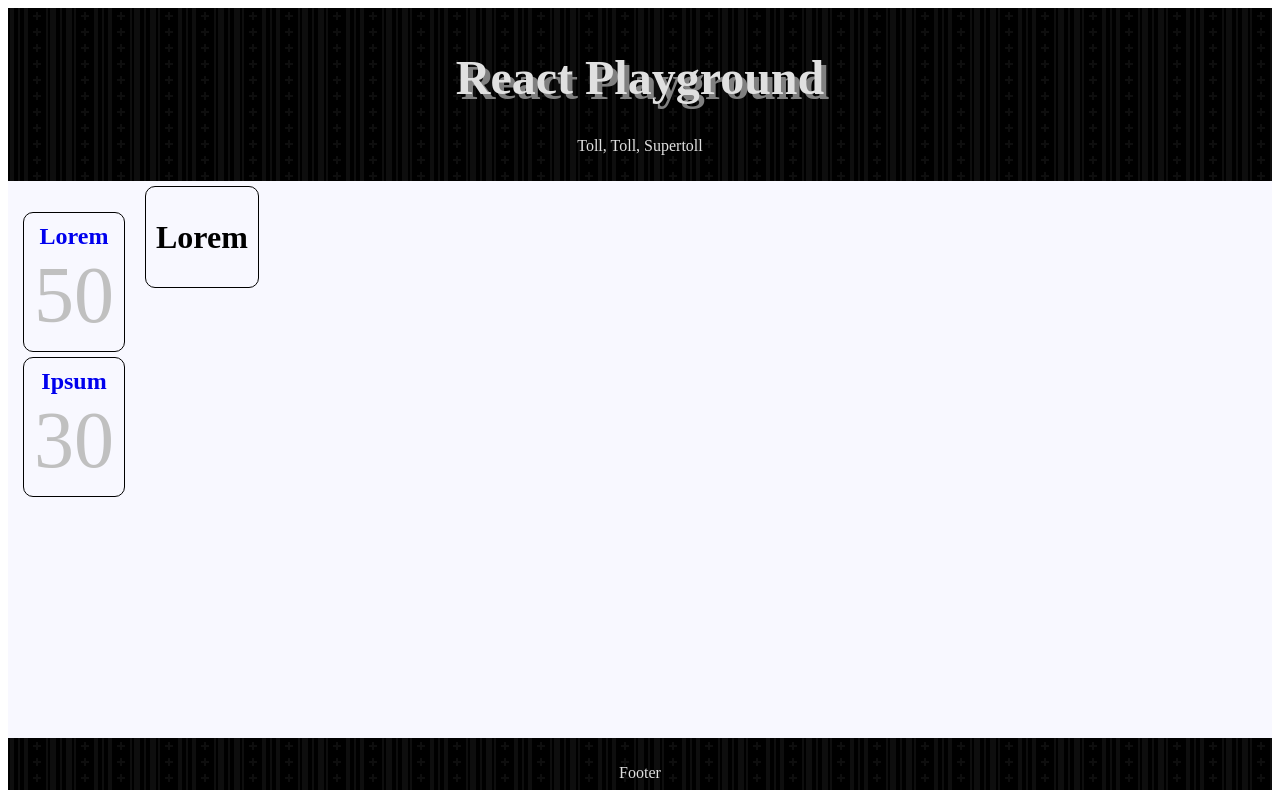
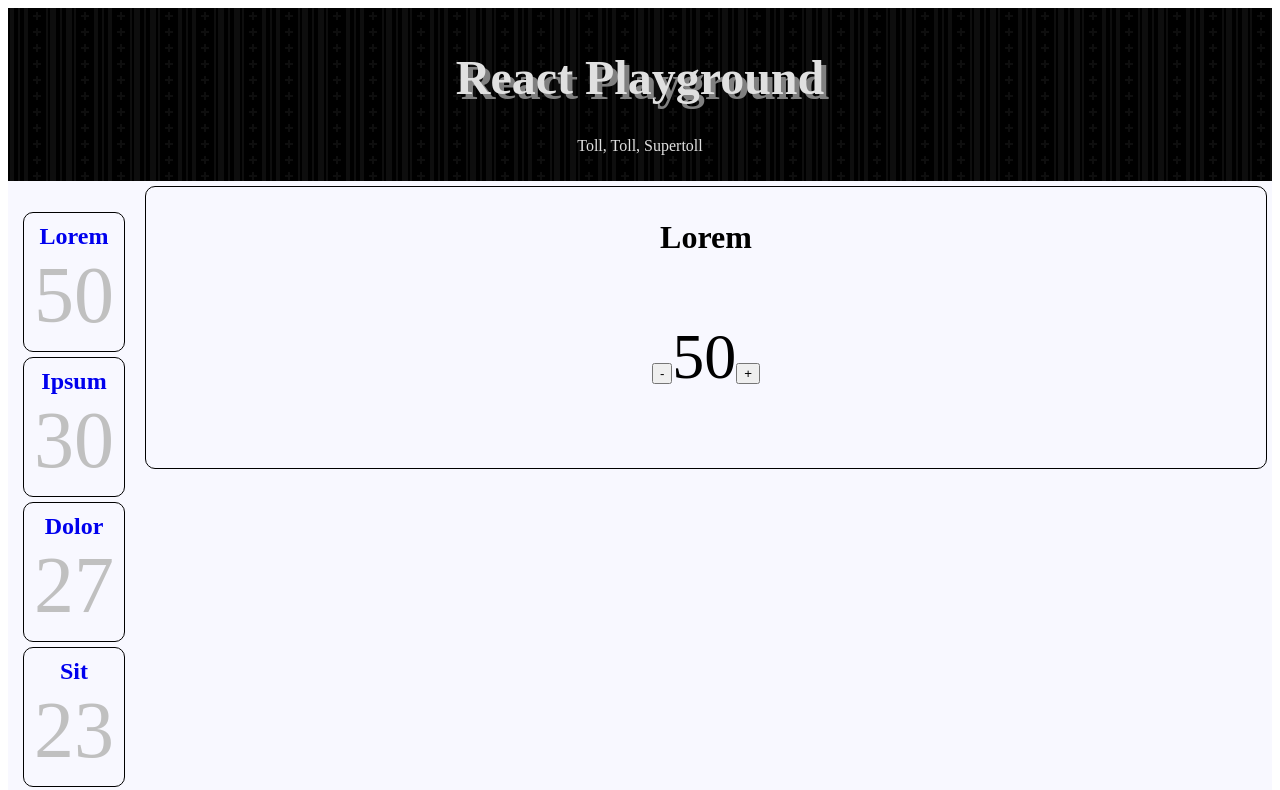
Before and after one commit to yveso/react-playground, a React (Create React App) app: page /item/0 in a window 1280 px wide. Shown: the top 790 px of the page. Built offline with nearby package versions, Linux system fonts and the light colour scheme; the HTML template or start-up script is replaced by a standard one.

Commit message:
One can now modify the score of an item

```diff
--- a/package.json
+++ b/package.json
@@ -3,6 +3,7 @@
   "version": "0.1.0",
   "private": true,
   "dependencies": {
+    "immutability-helper": "^2.4.0",
     "prop-types": "^15.6.0",
     "react": "^16.0.0",
     "react-dom": "^16.0.0",
--- a/src/App.css
+++ b/src/App.css
@@ -10,8 +10,8 @@
     display: flex;
 }
 
-.stie-main {
+.site-main {
     flex: 1 1 auto;
     justify-content: center;
-    align-content: center;
+    align-items: center;
 }
--- a/src/App.js
+++ b/src/App.js
@@ -1,5 +1,6 @@
 import React, { Component } from 'react';
 import { BrowserRouter, Route, Switch, Link } from 'react-router-dom';
+import update from 'immutability-helper';
 
 import Header from './components/Header';
 import Footer from './components/Footer';
@@ -22,6 +23,27 @@ class App extends Component {
     this.setState({ items: data });
   }
 
+  getItemByID = (id) => {
+    return this.state.items.find(item => item.id === id);
+  }
+
+  modifyItemScore = (item, func) => {
+    const oldItems = this.state.items;
+    const itemIndex = oldItems.findIndex(i => item.id === i.id);
+    const newItem = update(item, {score: {$apply: func }});
+    const newItems = update(oldItems, {$splice: [[itemIndex, 1, newItem]]});
+
+    this.setState({ items: newItems });
+  }
+
+  increaseItemScore = (item) => {
+    this.modifyItemScore(item, score => score + 1);
+  }
+
+  decreaseItemScore = (item) => {
+    this.modifyItemScore(item, score => score - 1);
+  }
+
   render() {
     return (
       <BrowserRouter>
@@ -31,15 +53,17 @@ class App extends Component {
         </Link>
         <div className="site-body">
             <List items={this.state.items} />
-            <div className="ste-main">
+            <div className="site-main">
                 <Switch>
                   <Route path="/" exact component={ChooseItemMessage} />
                   <Route
                     path="/item/:itemID"
                     render={ (props) =>
                       <ItemDetail
-                        {...props}
-                        item={this.state.items[props.match.params.itemID]} />
+                        item={this.getItemByID(Number(props.match.params.itemID))}
+                        increase={this.increaseItemScore}
+                        decrease={this.decreaseItemScore}
+                        />
                     }
                   />
                   <Route component={Footer} />
--- a/src/components/ItemDetail.js
+++ b/src/components/ItemDetail.js
@@ -4,10 +4,16 @@ import BorderedDiv from './BorderedDiv';
 
 class ItemDetail extends React.Component {
   render() {
+    const { title, score } = this.props.item;
+    const { item, increase, decrease } = this.props;
+
     return (
       <BorderedDiv>
-        <h1>{this.props.item.title}</h1>
-        <p>
+        <h1>{title}</h1>
+        <p style={{fontSize: '4rem'}}>
+          <button onClick={() => decrease(item)}>-</button>
+          <span>{score}</span>
+          <button onClick={() => increase(item)}>+</button>
         </p>
       </BorderedDiv>
     );
@@ -15,10 +21,9 @@ class ItemDetail extends React.Component {
 }
 
 ItemDetail.propTypes = {
-  item: PropTypes.object.isRequired
+  item: PropTypes.object.isRequired,
+  increase: PropTypes.func.isRequired,
+  decrease: PropTypes.func.isRequired
 };
 
 export default ItemDetail;
-/*
-{this.props.match.params.itemID}
-*/
--- a/src/components/List.js
+++ b/src/components/List.js
@@ -7,7 +7,7 @@ import ListContainer from './ListContainer';
 
 class List extends React.Component {
   render() {
-    const { items, updateItem } = this.props;
+    const { items } = this.props;
     return (
       <div>
         <ListContainer>
@@ -18,7 +18,6 @@ class List extends React.Component {
                   <Link to={`/item/${x.id}`} style={{ textDecoration: 'none'}} >
                     <ListItem
                       item={x}
-                      updateItem={updateItem}
                     />
                   </Link>
               </li>
@@ -32,7 +31,6 @@ class List extends React.Component {
 
 List.propTypes = {
   items: PropTypes.array,
-  updateItem: PropTypes.func
 };
 
 export default List;
--- a/src/data/sample.js
+++ b/src/data/sample.js
@@ -1,6 +1,9 @@
 const data = [
   { id: 0, title: 'Lorem', score: 50 },
-  { id: 1, title: 'Ipsum', score: 30 }
+  { id: 1, title: 'Ipsum', score: 30 },
+  { id: 2, title: 'Dolor', score: 27 },
+  { id: 3, title: 'Sit', score: 23 },
+  { id: 14, title: 'Amet', score: 10 }
 ];
 
 export default data;
```
Also changed, not shown: 1 other file (tests, documents, lock files or other folders).
